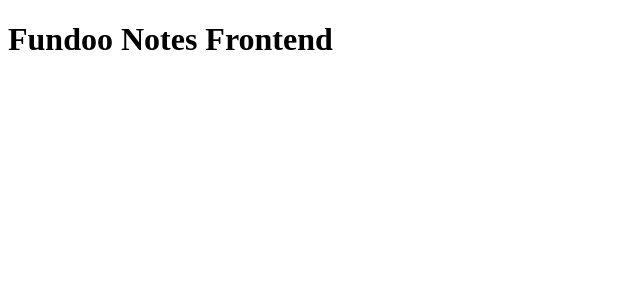
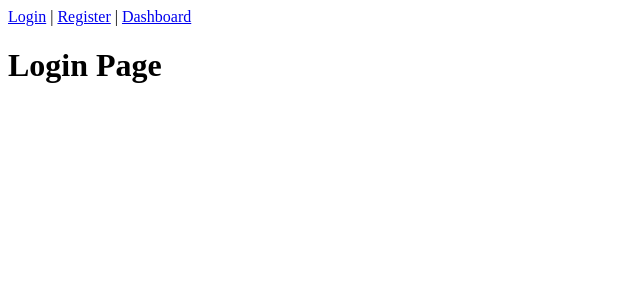
Before and after one commit to Nandhakumar2550/fundoo-notes-frontend, a React (Vite) app: page / in a window 1280 px wide. Shown: the top 300 px of the page, without its empty margins (0-640 px from the left). Built offline with nearby package versions, Linux system fonts and the light colour scheme.

Commit message:
[Nandhakumar] FUC2 - Routing & Authentication UI

```diff
--- a/package.json
+++ b/package.json
@@ -11,7 +11,8 @@
   },
   "dependencies": {
     "react": "^19.2.7",
-    "react-dom": "^19.2.7"
+    "react-dom": "^19.2.7",
+    "react-router-dom": "^7.18.1"
   },
   "devDependencies": {
     "@types/react": "^19.2.17",
--- a/src/App.jsx
+++ b/src/App.jsx
@@ -1,7 +1,7 @@
+import AppRoutes from "./routes/AppRoutes";
+
 function App() {
-  return (
-    <h1>Fundoo Notes Frontend</h1>
-  );
+  return <AppRoutes />;
 }
 
 export default App;
--- /dev/null
+++ b/src/components/Navbar.jsx
@@ -0,0 +1,13 @@
+import { Link } from "react-router-dom";
+
+function Navbar() {
+  return (
+    <nav>
+      <Link to="/">Login</Link>{" | "}
+      <Link to="/register">Register</Link>{" | "}
+      <Link to="/dashboard">Dashboard</Link>
+    </nav>
+  );
+}
+
+export default Navbar;
--- /dev/null
+++ b/src/components/ProtectedRoute.jsx
@@ -0,0 +1,14 @@
+import { Navigate } from "react-router-dom";
+
+function ProtectedRoute({ children }) {
+
+  const token = localStorage.getItem("token");
+
+  if (!token) {
+    return <Navigate to="/" />;
+  }
+
+  return children;
+}
+
+export default ProtectedRoute;
--- /dev/null
+++ b/src/layouts/MainLayout.jsx
@@ -0,0 +1,12 @@
+import Navbar from "../components/Navbar";
+
+function MainLayout({ children }) {
+  return (
+    <>
+      <Navbar />
+      {children}
+    </>
+  );
+}
+
+export default MainLayout;
--- /dev/null
+++ b/src/pages/Dashboard.jsx
@@ -0,0 +1,9 @@
+function Dashboard() {
+  return (
+    <div>
+      <h1>Dashboard</h1>
+    </div>
+  );
+}
+
+export default Dashboard;
--- /dev/null
+++ b/src/pages/Login.jsx
@@ -0,0 +1,9 @@
+function Login() {
+  return (
+    <div>
+      <h1>Login Page</h1>
+    </div>
+  );
+}
+
+export default Login;
--- /dev/null
+++ b/src/pages/NotFound.jsx
@@ -0,0 +1,9 @@
+function NotFound() {
+  return (
+    <div>
+      <h1>404 Page Not Found</h1>
+    </div>
+  );
+}
+
+export default NotFound;
--- /dev/null
+++ b/src/pages/Register.jsx
@@ -0,0 +1,9 @@
+function Register() {
+  return (
+    <div>
+      <h1>Register Page</h1>
+    </div>
+  );
+}
+
+export default Register;
--- /dev/null
+++ b/src/routes/AppRoutes.jsx
@@ -0,0 +1,54 @@
+import { BrowserRouter, Routes, Route } from "react-router-dom";
+
+import Login from "../pages/Login";
+import Register from "../pages/Register";
+import Dashboard from "../pages/Dashboard";
+import NotFound from "../pages/NotFound";
+
+import MainLayout from "../layouts/MainLayout";
+import ProtectedRoute from "../components/ProtectedRoute";
+
+function AppRoutes() {
+
+  return (
+
+    <BrowserRouter>
+
+      <MainLayout>
+
+        <Routes>
+
+          <Route
+            path="/"
+            element={<Login />}
+          />
+
+          <Route
+            path="/register"
+            element={<Register />}
+          />
+
+          <Route
+            path="/dashboard"
+            element={
+              <ProtectedRoute>
+                <Dashboard />
+              </ProtectedRoute>
+            }
+          />
+
+          <Route
+            path="*"
+            element={<NotFound />}
+          />
+
+        </Routes>
+
+      </MainLayout>
+
+    </BrowserRouter>
+
+  );
+}
+
+export default AppRoutes;
```
Also changed, not shown: 1 other file (tests, documents, lock files or other folders).
